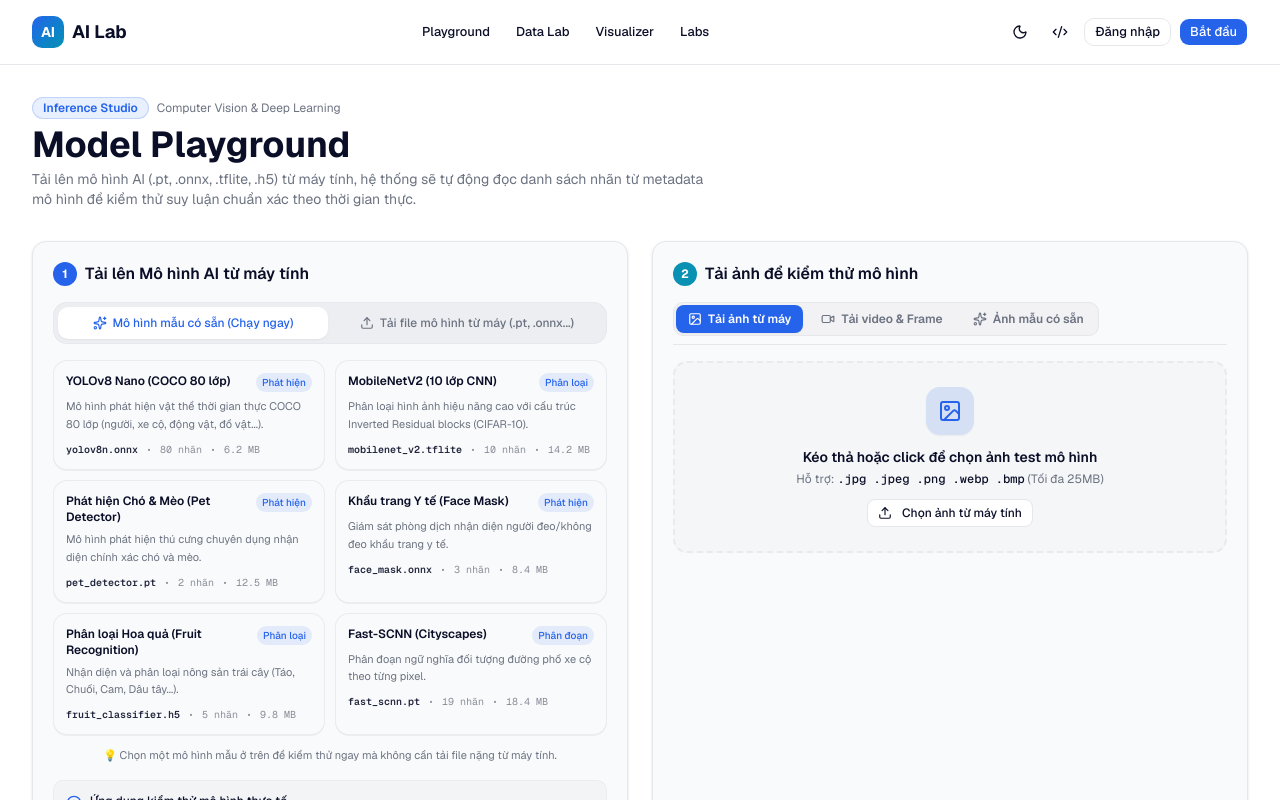
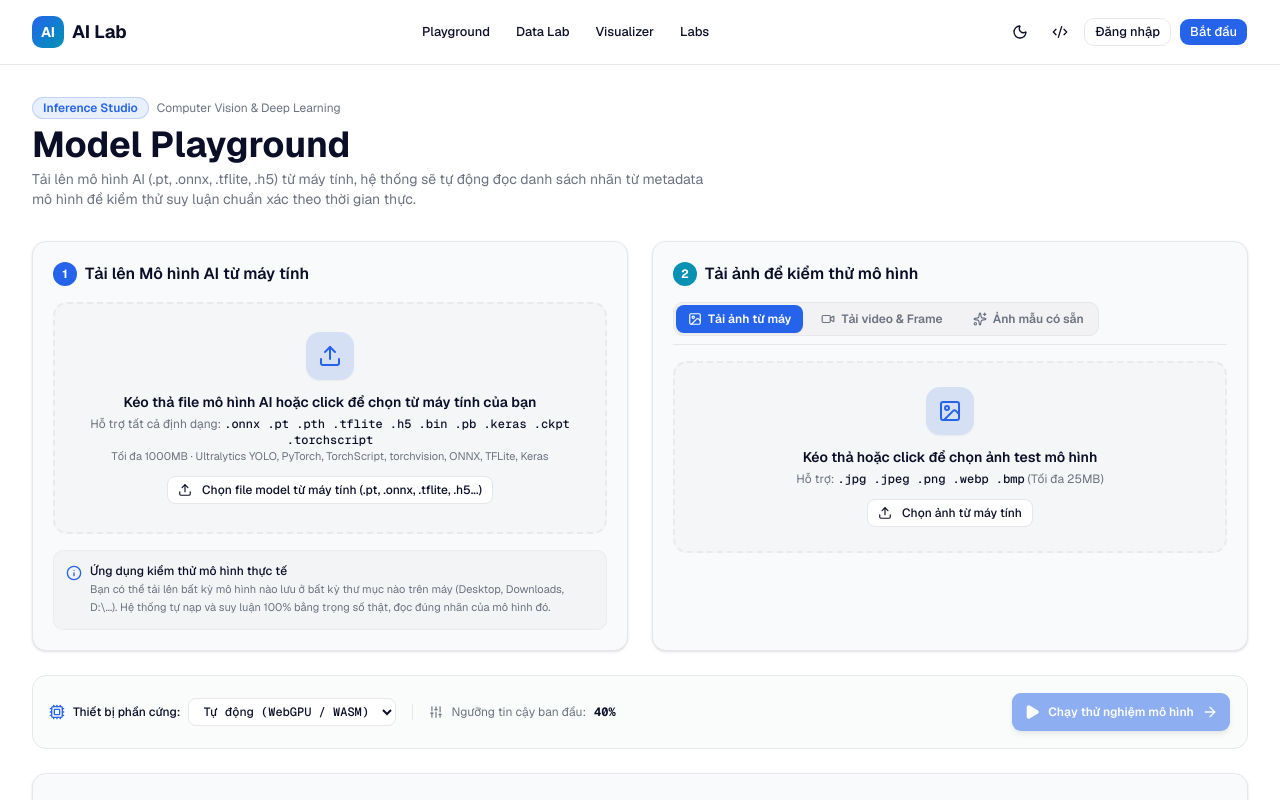
Before and after one commit to HoangMinnn/Website_CV, a Next.js app: page /playground in a window 1280 px wide. Shown: the top 800 px of the page. Built offline with nearby package versions, Linux system fonts and the light colour scheme.

Commit message:
Keep clean custom model upload only; ensure smooth fallback when user machine lacks Python libraries

```diff
--- a/app/playground/page.tsx
+++ b/app/playground/page.tsx
@@ -54,8 +54,7 @@ export default function PlaygroundPage() {
       }
     }
 
-    // 1. If it's a preset model or has no custom file uploaded, run in-browser CV engine directly
-    if (model.isPretrained || !model.file) {
+    if (!model.file) {
       await runBrowserFallback('Client CV Engine (WebGPU / Wasm)')
       return
     }
--- a/components/playground/model-upload-zone.tsx
+++ b/components/playground/model-upload-zone.tsx
@@ -3,10 +3,9 @@
 import { useState, useRef, useEffect } from 'react'
 import {
   Upload, CheckCircle2, FileCode2, Layers, AlertCircle, RotateCcw,
-  Search, Tag, Loader2, Info, SlidersHorizontal, FileText, ChevronDown, ChevronUp, X, Sparkles
+  Search, Tag, Loader2, Info, SlidersHorizontal, FileText, ChevronDown, ChevronUp, X
 } from 'lucide-react'
 import { ModelInfo, NormKey } from './types'
-import { PRESET_MODELS } from './sample-data'
 import { Button } from '@/components/ui/button'
 
 const SUPPORTED_EXTS = ['.onnx', '.pt', '.pth', '.tflite', '.h5', '.bin', '.pb', '.keras', '.ckpt', '.torchscript']
@@ -18,7 +17,6 @@ interface ModelUploadZoneProps {
 }
 
 export function ModelUploadZone({ currentModel, onModelSelect }: ModelUploadZoneProps) {
-  const [modelTab, setModelTab] = useState<'upload' | 'preset'>('preset')
   const [isDragging, setIsDragging] = useState(false)
   const [isAnalyzing, setIsAnalyzing] = useState(false)
   const [analysisError, setAnalysisError] = useState<string | null>(null)
@@ -209,78 +207,8 @@ export function ModelUploadZone({ currentModel, onModelSelect }: ModelUploadZone
 
   return (
     <div className="space-y-4">
-      {/* Switcher Tab between Preset Models and Custom Upload */}
+      {/* Upload Zone for Custom Models */}
       {!currentModel && (
-        <div className="flex items-center gap-1 p-1 bg-muted/60 rounded-xl border border-border/80 text-xs">
-          <button
-            type="button"
-            onClick={() => setModelTab('preset')}
-            className={`flex-1 py-2 px-3 rounded-lg font-medium transition-all flex items-center justify-center gap-1.5 ${
-              modelTab === 'preset'
-                ? 'bg-background text-primary font-bold shadow-xs'
-                : 'text-muted-foreground hover:text-foreground'
-            }`}
-          >
-            <Sparkles className="w-3.5 h-3.5" />
-            <span>Mô hình mẫu có sẵn (Chạy ngay)</span>
-          </button>
-          <button
-            type="button"
-            onClick={() => setModelTab('upload')}
-            className={`flex-1 py-2 px-3 rounded-lg font-medium transition-all flex items-center justify-center gap-1.5 ${
-              modelTab === 'upload'
-                ? 'bg-background text-primary font-bold shadow-xs'
-                : 'text-muted-foreground hover:text-foreground'
-            }`}
-          >
-            <Upload className="w-3.5 h-3.5" />
-            <span>Tải file mô hình từ máy (.pt, .onnx...)</span>
-          </button>
-        </div>
-      )}
-
-      {/* 1. Preset Models Grid */}
-      {!currentModel && modelTab === 'preset' && (
-        <div className="space-y-3">
-          <div className="grid sm:grid-cols-2 gap-2.5">
-            {PRESET_MODELS.map((p) => (
-              <div
-                key={p.id}
-                onClick={() => {
-                  setSelectedTask(p.type)
-                  onModelSelect(p)
-                }}
-                className="p-3 rounded-xl border border-border/70 bg-card hover:border-primary/50 hover:bg-primary/5 transition-all cursor-pointer group space-y-1.5 shadow-2xs"
-              >
-                <div className="flex items-start justify-between gap-1">
-                  <span className="font-semibold text-xs text-foreground group-hover:text-primary transition-colors">
-                    {p.name}
-                  </span>
-                  <span className="text-[10px] px-1.5 py-0.5 rounded-full bg-primary/10 text-primary font-medium flex-shrink-0">
-                    {p.type === 'detection' ? 'Phát hiện' : p.type === 'segmentation' ? 'Phân đoạn' : 'Phân loại'}
-                  </span>
-                </div>
-                <p className="text-[11px] text-muted-foreground line-clamp-2 leading-relaxed">
-                  {p.description}
-                </p>
-                <div className="flex items-center gap-2 text-[10px] text-muted-foreground/80 font-mono pt-0.5">
-                  <span className="text-foreground/90 font-semibold">{p.fileName}</span>
-                  <span>•</span>
-                  <span>{p.classesCount} nhãn</span>
-                  <span>•</span>
-                  <span>{p.sizeMB} MB</span>
-                </div>
-              </div>
-            ))}
-          </div>
-          <p className="text-[11px] text-muted-foreground text-center">
-            💡 Chọn một mô hình mẫu ở trên để kiểm thử ngay mà không cần tải file nặng từ máy tính.
-          </p>
-        </div>
-      )}
-
-      {/* 2. Custom Model Upload Zone */}
-      {!currentModel && modelTab === 'upload' && (
         <div
           onDragOver={(e) => {
             e.preventDefault()
@@ -289,7 +217,7 @@ export function ModelUploadZone({ currentModel, onModelSelect }: ModelUploadZone
           onDragLeave={() => setIsDragging(false)}
           onDrop={handleDrop}
           onClick={() => inputRef.current?.click()}
-          className={`border-2 border-dashed rounded-xl p-6 text-center cursor-pointer transition-all ${
+          className={`border-2 border-dashed rounded-xl p-7 text-center cursor-pointer transition-all ${
             isDragging
               ? 'border-primary bg-primary/10 scale-[0.99]'
               : 'border-border/80 hover:border-primary/60 bg-muted/20 hover:bg-muted/30'
@@ -299,7 +227,7 @@ export function ModelUploadZone({ currentModel, onModelSelect }: ModelUploadZone
             <Upload className="w-6 h-6" />
           </div>
           <h4 className="font-semibold text-foreground text-sm mb-1">
-            Kéo thả file mô hình AI hoặc click để chọn từ bất kỳ thư mục nào trên máy
+            Kéo thả file mô hình AI hoặc click để chọn từ máy tính của bạn
           </h4>
           <p className="text-xs text-muted-foreground mb-3">
             Hỗ trợ tất cả định dạng: <span className="font-mono font-medium text-foreground">{SUPPORTED_EXTS.join(' ')}</span>
@@ -308,7 +236,7 @@ export function ModelUploadZone({ currentModel, onModelSelect }: ModelUploadZone
           </p>
           <Button size="sm" variant="outline" className="pointer-events-none text-xs">
             <Upload className="w-3.5 h-3.5 mr-1.5" />
-            Chọn file model từ máy tính
+            Chọn file model từ máy tính (.pt, .onnx, .tflite, .h5...)
           </Button>
           <input
             ref={inputRef}
```
